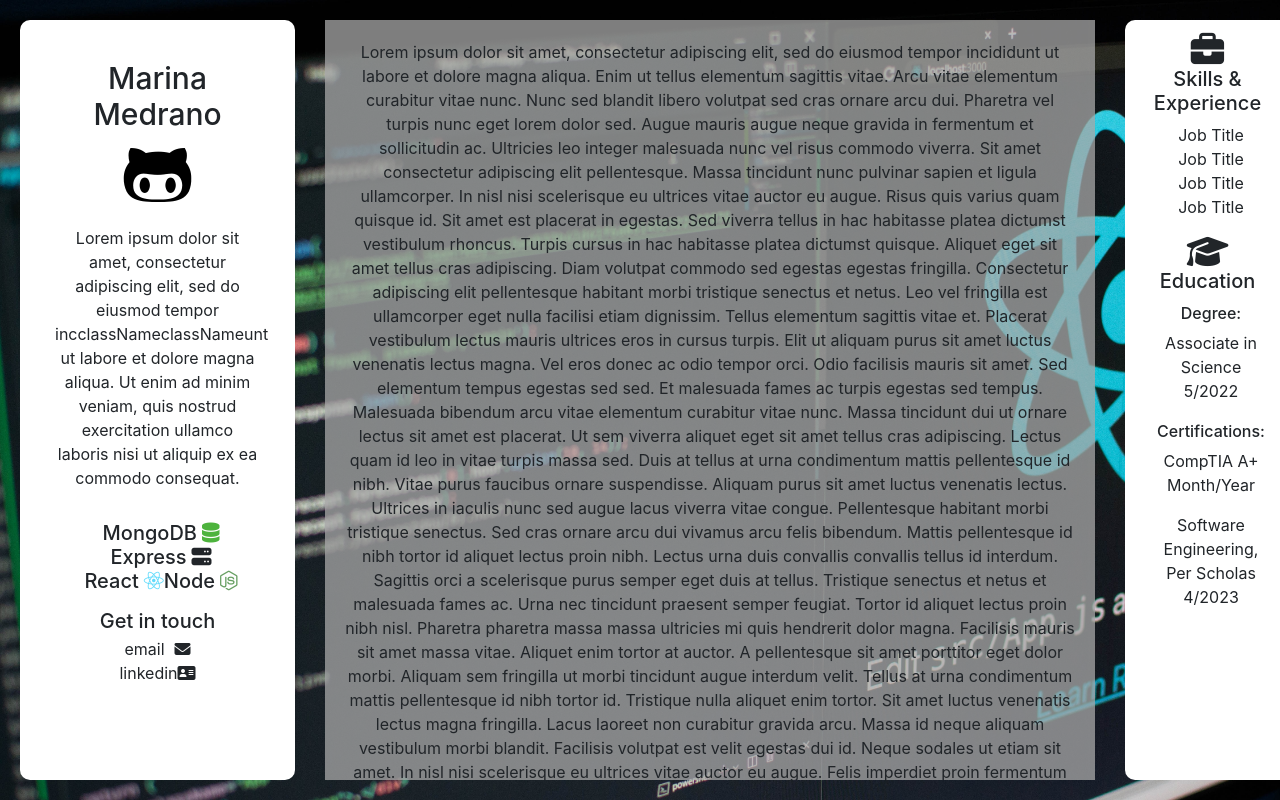
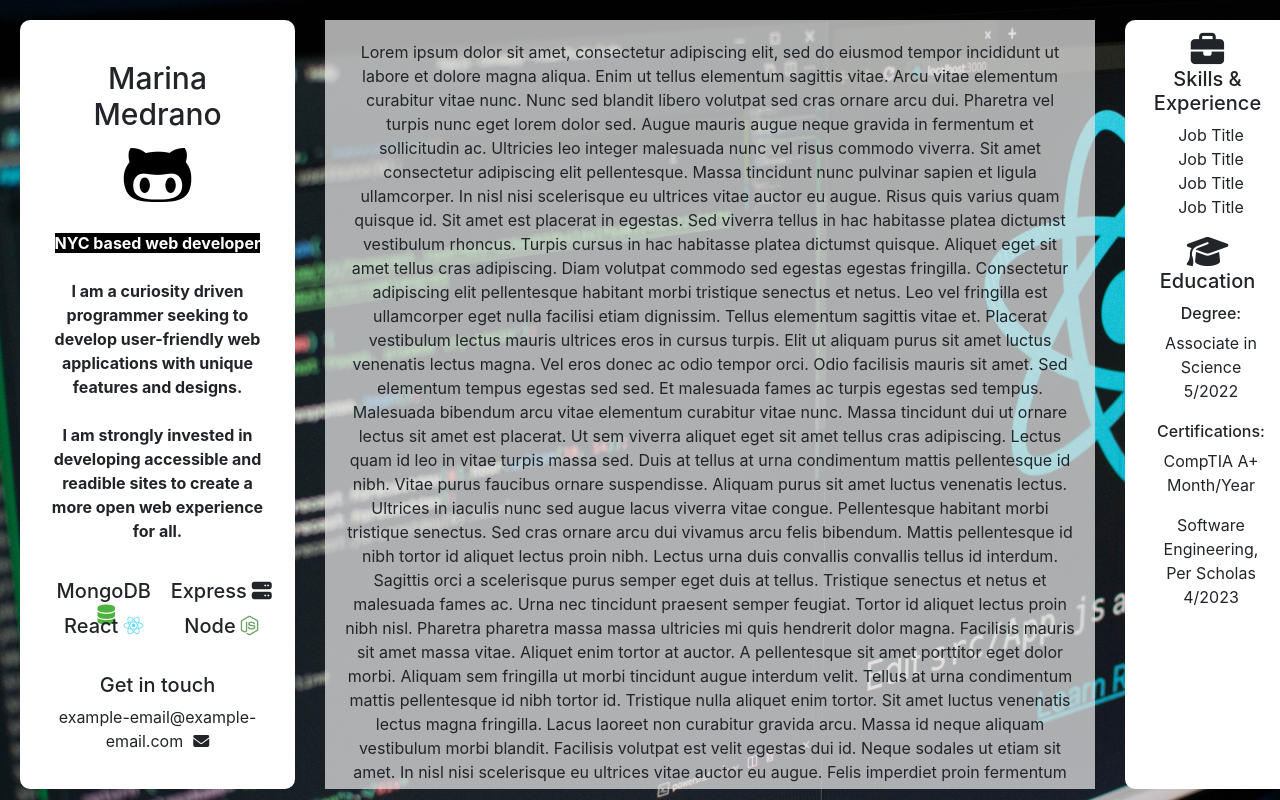
Before and after one commit to chromodorididae/chromodorididae.github.io, a React (Create React App) app: page / in a window 1280 px wide. Built offline with nearby package versions, Linux system fonts and the light colour scheme.

Commit message:
primary sidebar updated

```diff
--- a/src/App.css
+++ b/src/App.css
@@ -1,3 +1,23 @@
+p.bio-section {
+  /* background-color: black; */
+  /* color: white; */
+  /* padding-top: 10px; */
+  font-weight: bolder;
+
+}
+
+ul.mern-stack {
+  display: grid;
+  grid-template-rows: 35px 35px;
+  grid-template-columns: 50% 50%;
+  padding: 10px;
+  column-gap: 10px;
+  /* margin-bottom: 10px; */
+  /* background-color: black;
+  color: white; */
+  margin-bottom: -35px;
+}
+
 body {
   overflow: hidden;
  }
@@ -46,7 +66,7 @@ body {
 .main-body {
   overflow-y: scroll;
   padding: 20px;
-  background-color: rgba(169, 169, 169, 0.75);
+  background-color: rgba(225, 225, 225, 0.75);
   /* border-radius: 10px; */
   /* margin: 0; */
 
--- a/src/pages/Home.js
+++ b/src/pages/Home.js
@@ -16,11 +16,14 @@ function Home() {
                     <h1 style={{padding: '20px', fontSize: '30px'}}>Marina Medrano</h1>
                 <br />
                 <a href="https://github.com/chromodorididae">
-                <i className='fab fa-github-alt' style={{fontSize: '72px', color: 'black', marginTop: '-60px'}}></i>
+                <i className='fab fa-github-alt' style={{fontSize: '72px', color: 'black', marginTop: '-60px', marginBottom: '10px'}}></i>
                 </a>
-                <p style={{padding: '15px'}}>
-                Lorem ipsum dolor sit amet, consectetur adipiscing elit, sed do eiusmod tempor incclassNameclassNameunt ut labore et dolore magna aliqua. Ut enim ad minim veniam, quis nostrud exercitation ullamco laboris nisi ut aliquip ex ea commodo consequat.
-
+                <p className='bio-section' style={{padding: '10px', lineHeight: '150%'}}>
+                <span style={{backgroundColor: 'black', color: 'white'}}>NYC based web developer</span>
+                <br /><br />
+                I am a curiosity driven programmer seeking to develop user-friendly web applications with unique features and designs.
+                <br /><br />
+                I am strongly invested in developing accessible and readible sites to create a more open web experience for all.
                 </p>
                 <h5>
                     {/* Technologies I use: */}
@@ -29,35 +32,34 @@ function Home() {
                     <ul class="mern-stack">
                         <li>MongoDB
                         <i className="fa fa-database"></i>
-                        Express
+                        {/* Express
+                        <i className='fas fa-server'></i> */}
+                        </li>
+                        <li>Express
                         <i className='fas fa-server'></i>
                         </li>
-                        {/* <li>Express
-                        <i className='fas fa-server'></i>
-                        </li> */}
+
+
                         <li>React
                         <i className='fab fa-react'></i>
-                        </li>Node
+                        </li>
+                        {/* Node
+                        <i className='fab fa-node-js'></i> */}
+                        <li>Node
                         <i className='fab fa-node-js'></i>
-                        {/* <li>Node
-                        <i className='fab fa-node-js'></i>
-                        </li> */}
+                        </li>
 
                     </ul>
                 </h5>
 
                 <div>
-                    <h5 style={{marginBottom: '-20px'}}>Get in touch</h5>
-                    <br />
+                    <h5 style={{marginTop:'25px'}}><br />Get in touch</h5>
                     <p>
-                        email
+                        example-email@example-email.com
                         <i class="fa fa-envelope" style={{paddingLeft: '10px'}}></i>
-
-                       <br />
-                       linkedin
-                       <i class='fas fa-address-card'></i>
-
-
+                       {/* <br />
+                       linkedin.com/example-linkedin-account
+                       <i class='fas fa-address-card' style={{paddingLeft: '10px'}}></i> */}
                     </p>
                 </div>
 
```
